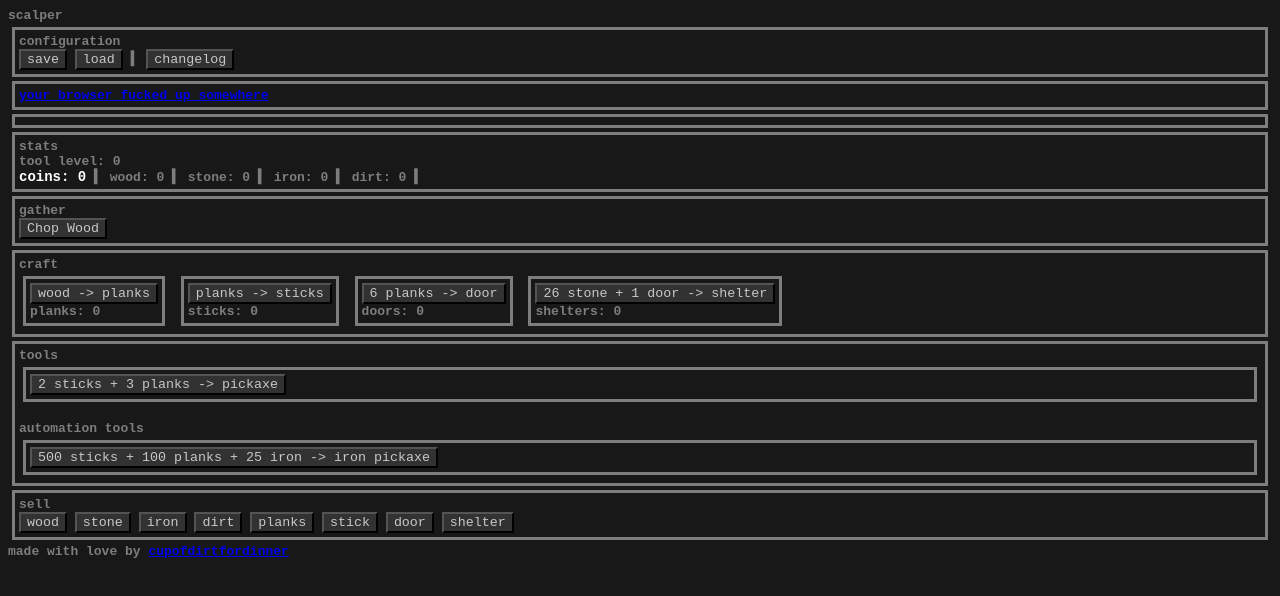
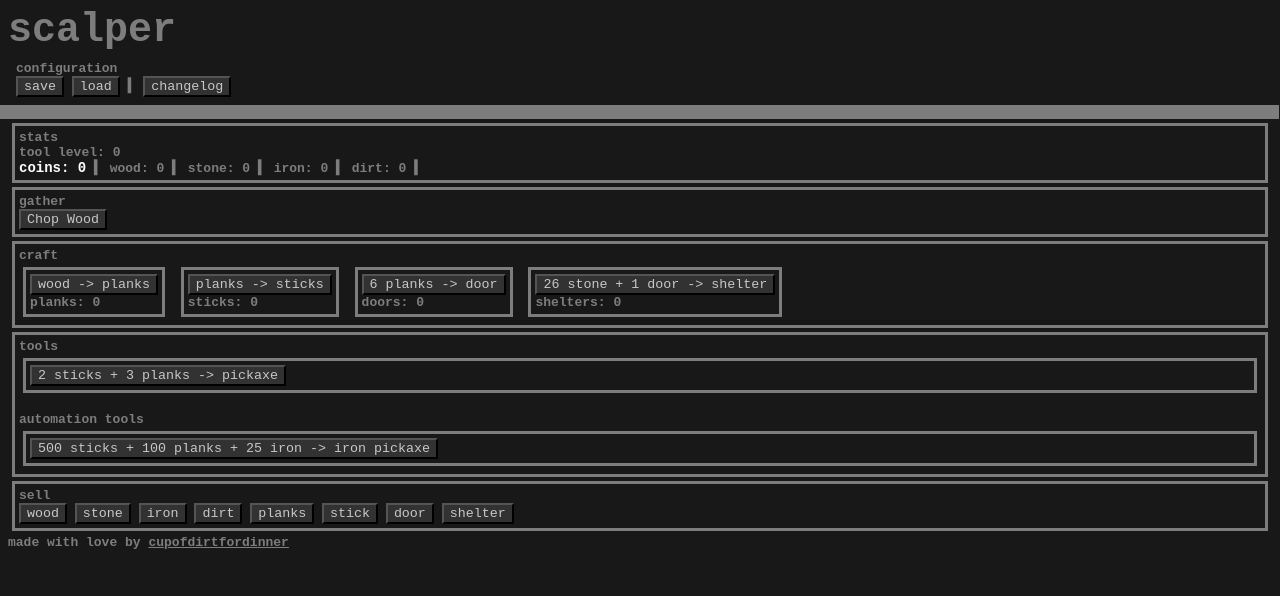
Before and after one commit to cupofdirtfordinner/scalper, a plain HTML site: page index.html in a window 1280 px wide. Drawn offline with Linux system fonts and the light colour scheme.

Commit message:
save update css

```diff
--- a/styles.css
+++ b/styles.css
@@ -22,9 +22,13 @@ div {
   display: inline-block;
 }
 
+a {
+  color:rgb(125, 125, 125);
+}
+
 #mineStone,
 #pickaxeUpgradeOne,
-#mineIron, #digDirt, #shovel {
+#mineIron, #digDirt, #shovel, #changelog {
   display: none;
 }
 
@@ -32,3 +36,17 @@ div {
 color: white;
 font-size: 14px;
 }
+
+#block {
+  background-color:rgb(125, 125, 125);
+  width:calc(100% + 40px);
+  margin-left:-47px;
+}
+
+#title {
+  font-size:40px;
+}
+
+#config {
+  border: none;
+}
```
